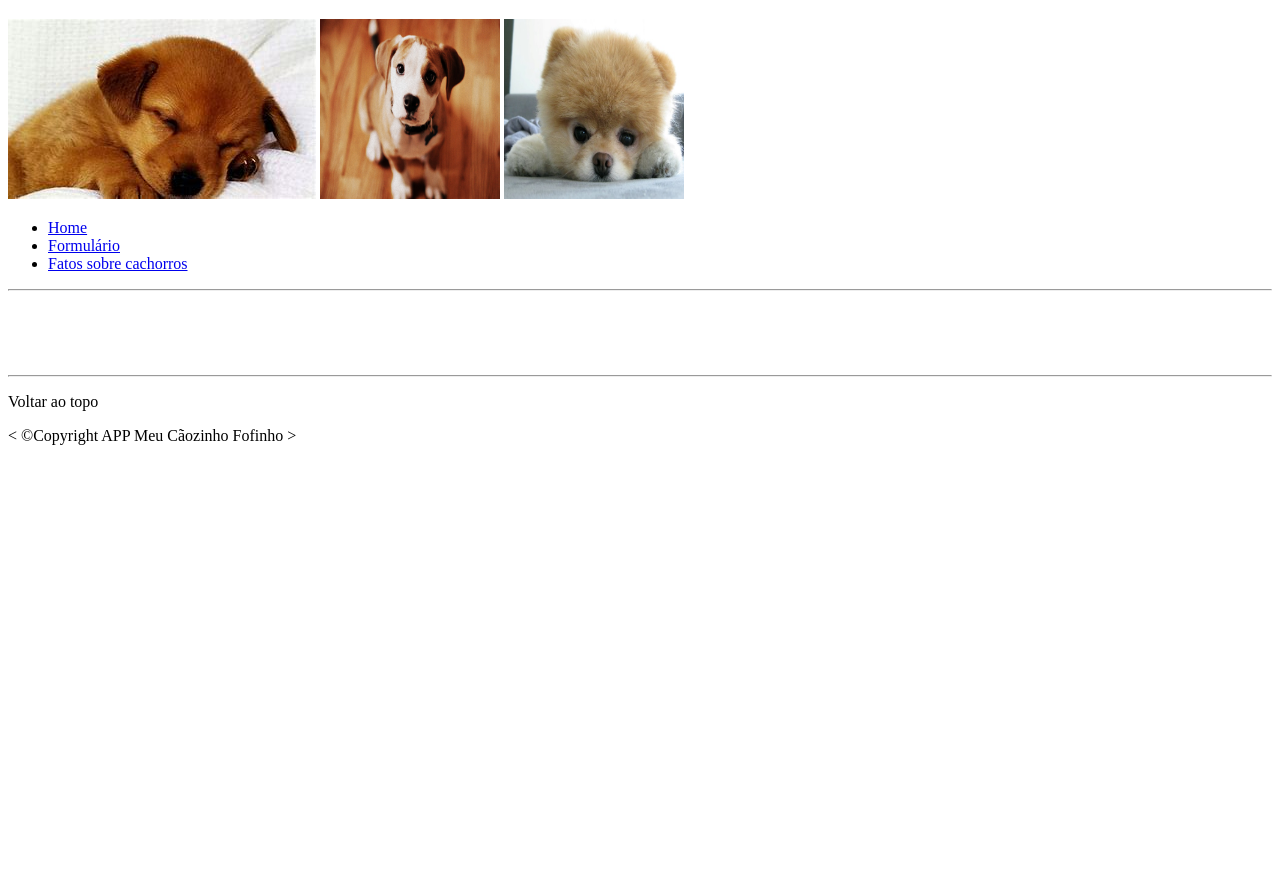
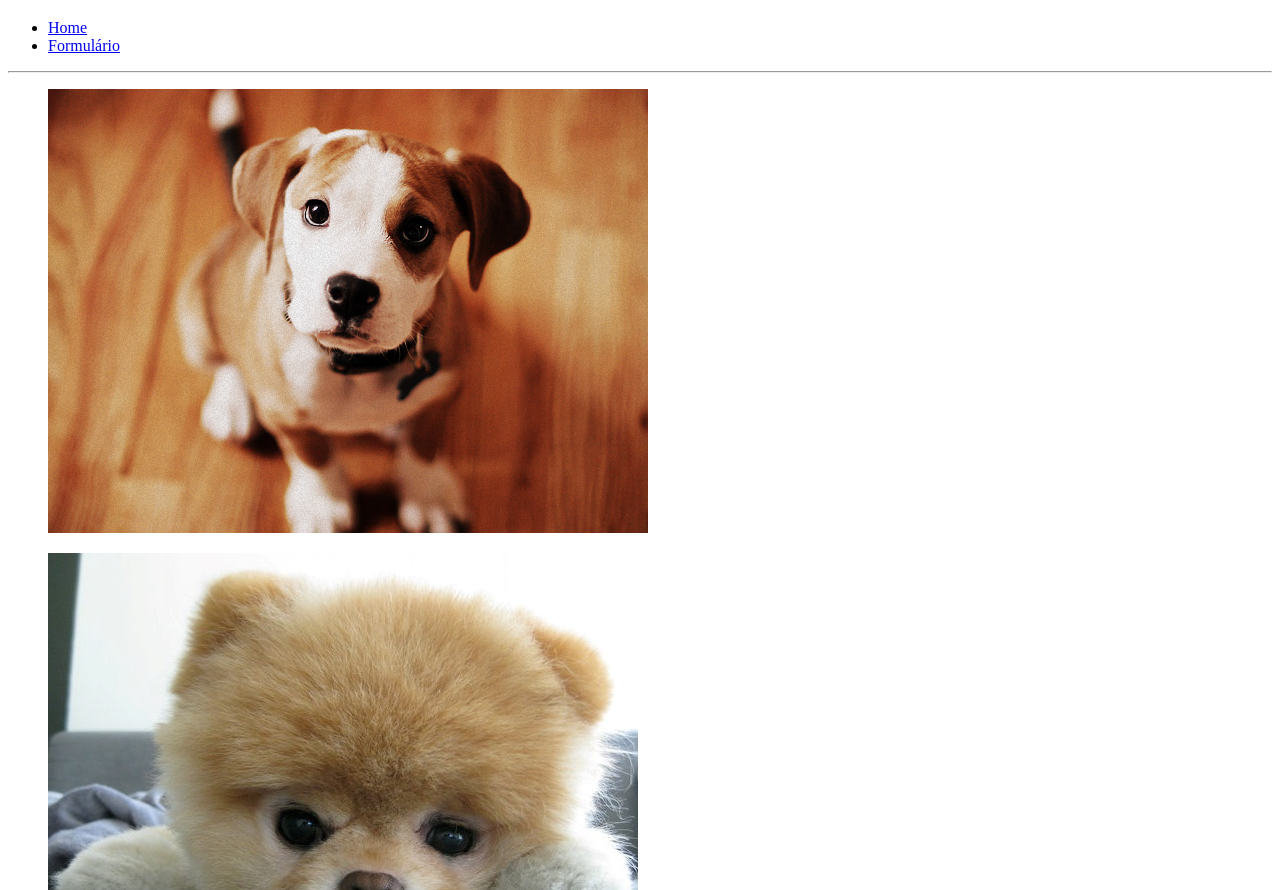
Before and after one commit to Tati100509/App-Caozinho, a plain HTML site: page fotosDeCachorros.html in a window 1280 px wide. Shown: the part 62-952 px from the top of the page. Before the commit the page ends 800 px from the top, so only its background shows below. Drawn offline with Linux system fonts and the light colour scheme.

Commit message:
alterações no index

```diff
--- a/fotosDeCachorros.html
+++ b/fotosDeCachorros.html
@@ -8,25 +8,19 @@
             <meta name="autor" content="Tatiane Ferreira do Nascimento">
             <meta name="assunto" content="Galeria de fotos">
             <link rel="icon" href="/img/">
+            <link rel="stylesheet" href="styles.css">
         </head>
         <body>
             <header>
                 <h1>Fotos de Cães Fofinhos 🐶</h1>
-                <img src="./assets/cão fofo 1.jpg" alt="">
-                <img src="./assets/cão fofo 2.jpg" alt="" width="180" height="180">
-                <img src="./assets/cão fofo 3.jpg" alt="" width="180" height="180">
                 <nav aria-label="navegação primária">
-                    <ul>
+                    <ul id="lista">
                         <li>
                             <a href="/index.html">Home</a>
                         </li>
                         <li>
                             <a href="/formulario_canino.html">Formulário</a>
                         </li>
-                        <li>
-                            <a href="#fatos">Fatos sobre cachorros</a>
-                        </li>
-
 
                     </ul>
 
@@ -36,18 +30,16 @@
             <main>
                 <div id="galeria">
                     <figure>
-                        <img src="" alt="">
-                        <figcaption></figcaption>
+                        <img src="./assets/cão fofo 2.jpg" alt="">
                     </figure>
                     <figure>
-                        <img src="" alt="">
-                        <figcaption></figcaption>
+                        <img src="./assets/cão fofo 3.jpg" alt="">
                     </figure>
 
                 </div>
 
         <hr>
-        <p>Voltar ao topo</p>
+        <p><a href="./fotosDeCachorros.html">Voltar ao topo</a></p>
         </main>
         <footer>
             <p>
```
